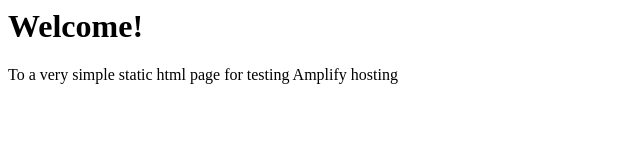
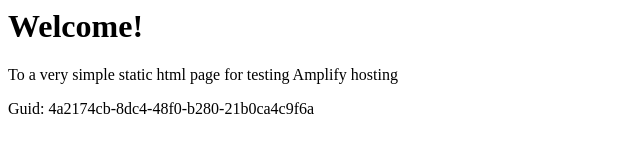
Before and after one commit to aws-aemilia-gru/Github-PR-Commit-Integration-Test-DoNotTouch-Gith-P5X5MO5I-v1-preprod-sa-east-1, a website: page src/index.html in a window 1280 px wide. Shown: the whole page, without its empty margins (0-640 px from the left). Drawn offline with Linux system fonts and the light colour scheme.

Commit message:
commit from integ tests

```diff
--- a/src/index.html
+++ b/src/index.html
@@ -1,3 +1,5 @@
+
+
 <html lang="en">
 
 <head>
@@ -10,6 +12,6 @@
 <body>
     <h1>Welcome!</h1>
     <p>To a very simple static html page for testing Amplify hosting</p>
-</body>
+    <p>Guid: 4a2174cb-8dc4-48f0-b280-21b0ca4c9f6a</p></body>
 
 </html>
```
